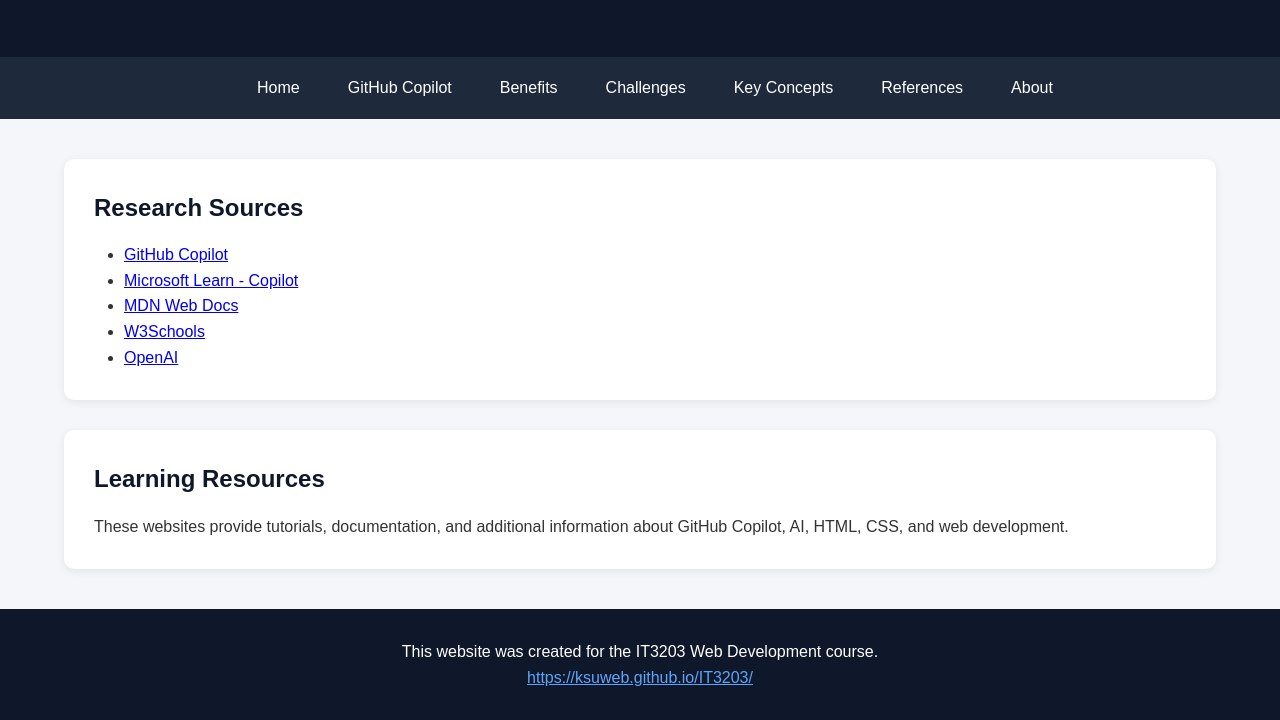
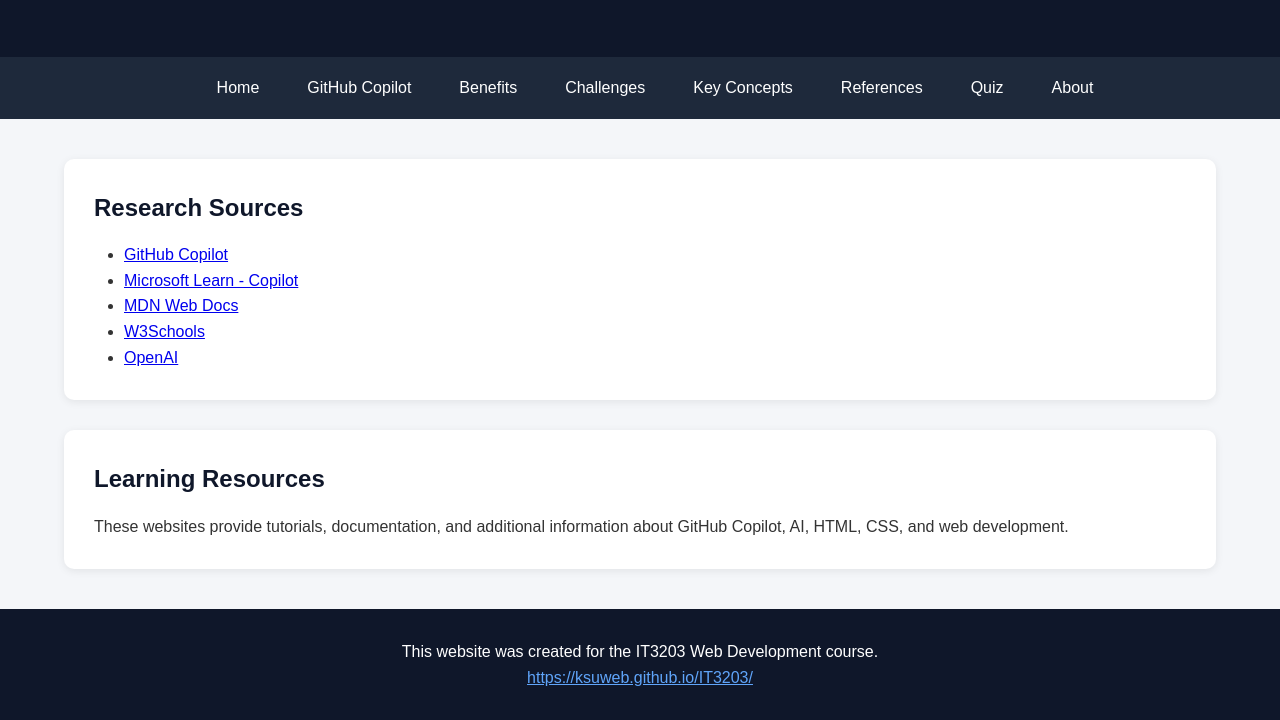
Before and after one commit to Henryiivii/Project-Milestone-1-Henry-Lennon, a plain HTML site: page references.html in a window 1280 px wide. Shown: the part 130-850 px from the top of the page. Drawn offline with Linux system fonts and the light colour scheme.

Commit message:
Update references.html

```diff
--- a/references.html
+++ b/references.html
@@ -16,13 +16,23 @@
 
 <nav>
 <ul>
-<li><a href="index.html">Home</a></li>
-<li><a href="copilot.html">GitHub Copilot</a></li>
-<li><a href="benefits.html">Benefits</a></li>
-<li><a href="challenges.html">Challenges</a></li>
-<li><a href="concepts.html">Key Concepts</a></li>
-<li><a href="refrences.html">References</a></li>
-<li><a href="about.html">About</a></li>
+<li>
+  <a href="index.html">Home</a></li>
+
+        <li><a href="copilot.html">GitHub Copilot</a></li>
+
+        <li><a href="benefits.html">Benefits</a></li>
+
+        <li><a href="challenges.html">Challenges</a></li>
+
+        <li><a href="concepts.html">Key Concepts</a></li>
+
+        <li><a href="references.html">References</a></li>
+
+        <li><a href="quiz.html">Quiz</a></li>
+
+        <li><a href="about.html">About</a></li>
+
 </ul>
 </nav>
 
```
